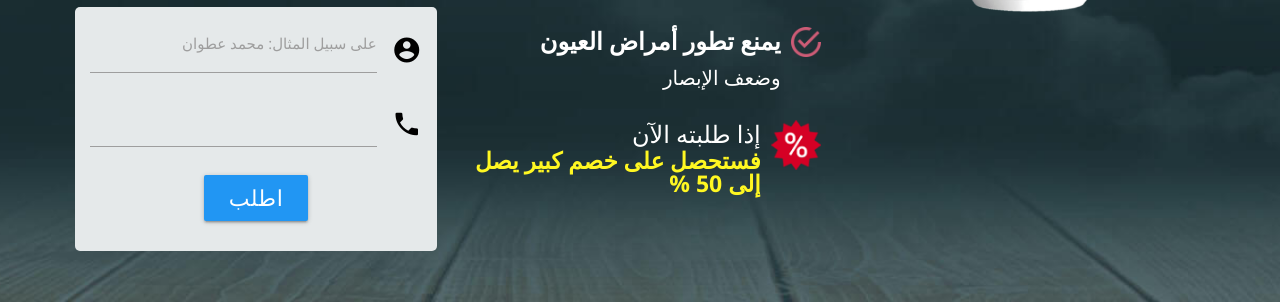
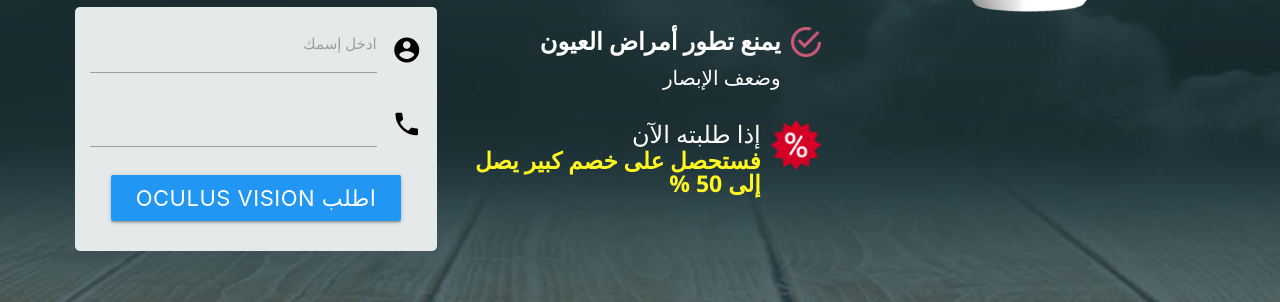
Before and after one commit to shadyplus/Oculus-18-1-2023, a plain HTML site: page index.html in a window 1280 px wide. Shown: the part 498-800 px from the top of the page. Drawn offline with nearby package versions, Linux system fonts and the light colour scheme.

Commit message:
first commits

```diff
--- a/index.html
+++ b/index.html
@@ -260,13 +260,13 @@ window.app = {
                 selected="selected"
                 value="33522"
         >
-            Алжир        </option>
+            الجزائر        </option>
     </select>
 
 
                                     <div class="input-field input_item">
                                         <i class="material-icons prefix"> account_circle </i><input id="name_top" name="name" type="text" required />
-                                        <label dir="rtl" for="name_top">على سبيل المثال: محمد عطوان</label>
+                                        <label dir="rtl" for="name_top">ادخل إسمك </label>
                                     </div>
                                     <div class="input-field input_item">
                                         <i class="material-icons prefix"> phone </i><input class="only_number" id="phone_top" name="phone" type="tel" required /><label for="phone_top">
@@ -277,7 +277,7 @@ window.app = {
 
 
                                         <button class="js_submit button__text waves-effect waves-light btn blue custom_btn mm_button"  type="submit">
-                      اطلب
+                      اطلب Oculus Vision
                     </button>
                                     </div>
                                 </form>
@@ -802,14 +802,14 @@ window.app = {
                 selected="selected"
                 value="33522"
         >
-            Алжир        </option>
+            الجزائر        </option>
     </select>
 
 
 
 
                                         <button class="js_submit button__text waves-effect waves-light btn blue custom_btn mm_button"  type="submit">
-                      اطلب
+                      اطلب Oculus Vision
                     </button>
                                     </div>
                                 </form>
```
Also changed, not shown: 1 other file.
